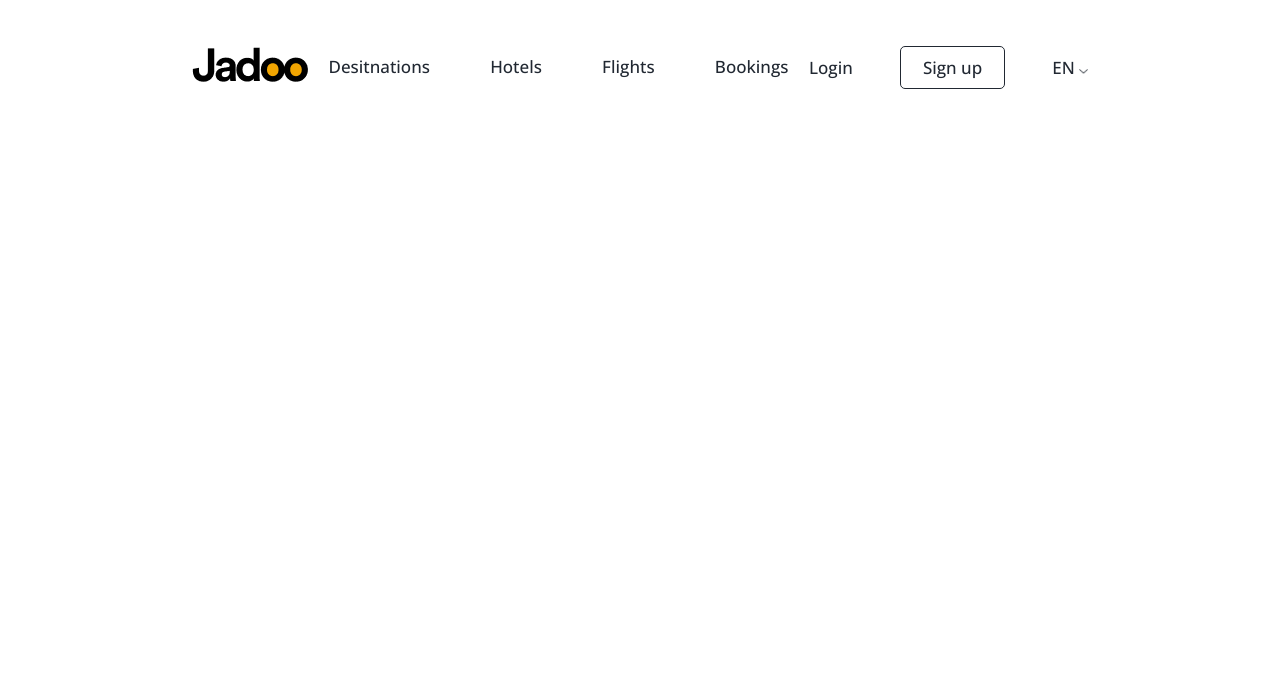
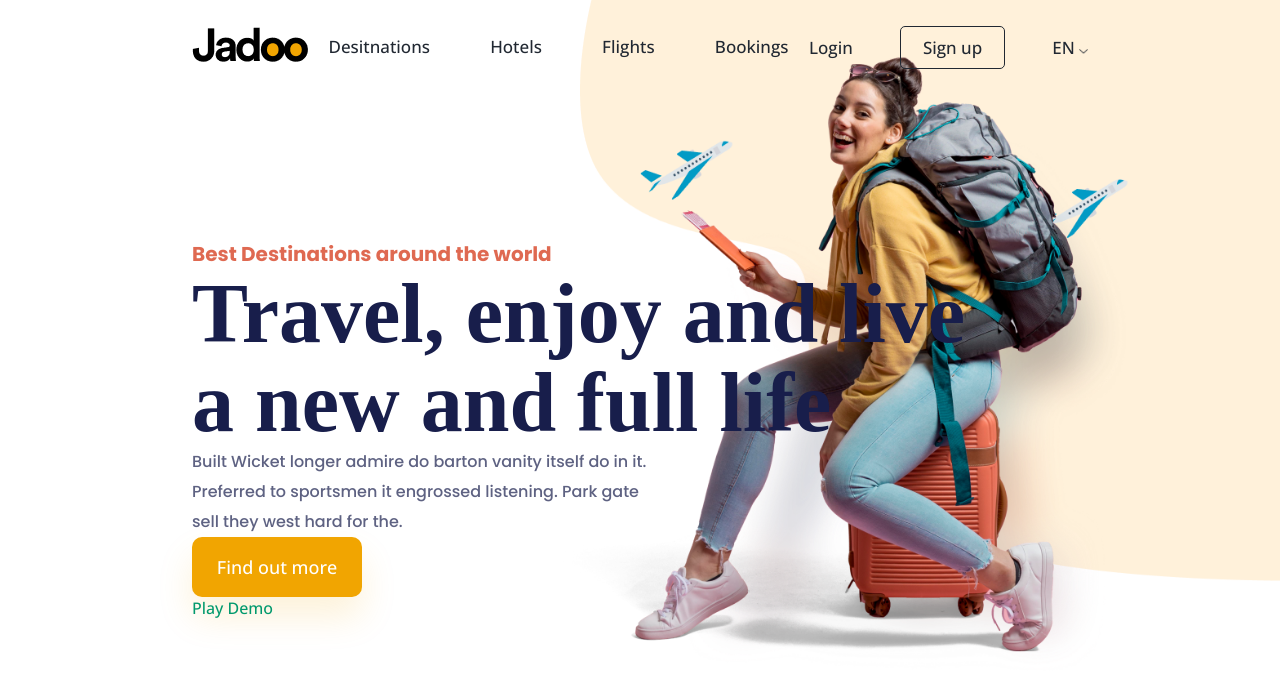
Before and after one commit to Rostyk-Mandryk/jadoo-travel, a website: page index.html in a window 1280 px wide. Drawn offline with nearby package versions, Linux system fonts and the light colour scheme; a web font is replaced by a local one.

Commit message:
add section hero

```diff
--- a/index.html
+++ b/index.html
@@ -35,5 +35,25 @@
             </span>
         </div>
     </header>
+    <!-- ---- -->
+
+    <!-- Section 1 "Hero" -->
+    <section class="hero_container">
+        <div class="hero_container_content">
+            <div class="hero_container_title">Best Destinations around the world</div>
+            <div class="hero_container_description">
+                Travel, enjoy and live a new and full life
+            </div>
+            <div class="hero_container_text">
+                Built Wicket longer admire do barton vanity itself do in it. <br>
+                Preferred to sportsmen it engrossed listening. Park gate <br>
+                sell they west hard for the.<br>
+            </div>
+            <button onclick="window.location.href='#'" class="hero_container_button">Find out more</button>
+            <div class="hero_container_play">
+                Play Demo
+            </div>
+        </div>
+    </section>
 </body>
 </html>
--- a/styles/style.scss
+++ b/styles/style.scss
@@ -1,11 +1,23 @@
-body {
-    margin: 0;
-    padding: 0;
-    // font-family: 'Montserrat', sans-serif;
+// font-family: 'Montserrat', sans-serif;
     // font-family: 'Open Sans', sans-serif;
     // font-family: 'Poppins', sans-serif;
     // font-family: 'Roboto', sans-serif;
     // font-family: 'Volkhov', serif;
+* {
+    margin: 0;
+    padding: 0;
+    box-sizing: border-box;
+}
+
+body {
+    font-family: 'Open Sans', sans-serif;
+    background-image: url(/photo/Image.png),url(/photo/Decore.png),url(/photo/Ellipse.png);
+    background-repeat: no-repeat;
+    background-position-x: right,right,left;
+    background-size: 640px,700px 581px,230px;
+    background-position-y: 55px,0px,top;
+    background-position-x: 80%, right ,right;
+
 }
 /* Beginning of Header content stylesheet */
 .header_container {
@@ -33,7 +45,7 @@ body {
             font-size: 17px;
             line-height: 22px;
             color: #212832;
-            cursor: pointer
+            cursor: pointer;
         }
     }
     .reg_container {
@@ -42,6 +54,7 @@ body {
         flex-direction: row;
         justify-content: space-between;
         align-items: center;
+        cursor: pointer;
         &_login a {
             width: 44px;
             height: 22px;
@@ -75,3 +88,51 @@ body {
         }
     }
 }
+.hero_container {
+    padding: 0 15%;
+    display: flex;
+    flex-direction: column;
+    justify-content: center;
+    width: 1201px;
+    height: 764px;
+
+    &_title {
+        font-family: 'Poppins', sans-serif;
+        color: #DF6951;
+        font-weight: 700;
+        font-size: 20px;
+        line-height: 30px;
+    }
+    &_description {
+        font-family: 'Volkhov', serif;
+        color: #181E4B;
+        font-weight: 700;
+        font-size: 84px;
+        line-height: 89px;
+    }
+    &_text {
+        font-family: 'Poppins', sans-serif;
+        color: #5E6282;
+        font-weight: 500;
+        font-size: 16px;
+        line-height: 30px;
+    }
+    &_button {
+        cursor: pointer;
+        width: 170px;
+        height: 60px;
+        background-color: #f1a501;
+        box-shadow: 0px 20px 35px rgba(241, 165, 1, 0.15);
+        border-radius: 10px;
+        border: none;
+        font-weight: 500;
+        font-size: 18px;
+        line-height: 23px;
+        font-family: 'Open Sans', sans-serif;
+        color: #FFFFFF;
+    }
+    &_play {
+        color: #01996D;
+    }
+
+}
```
Also changed, not shown: photo/Decore.png (added), photo/Ellipse.png (added), photo/Image.png (added), photo/Play button.png (added), styles/style.css.
